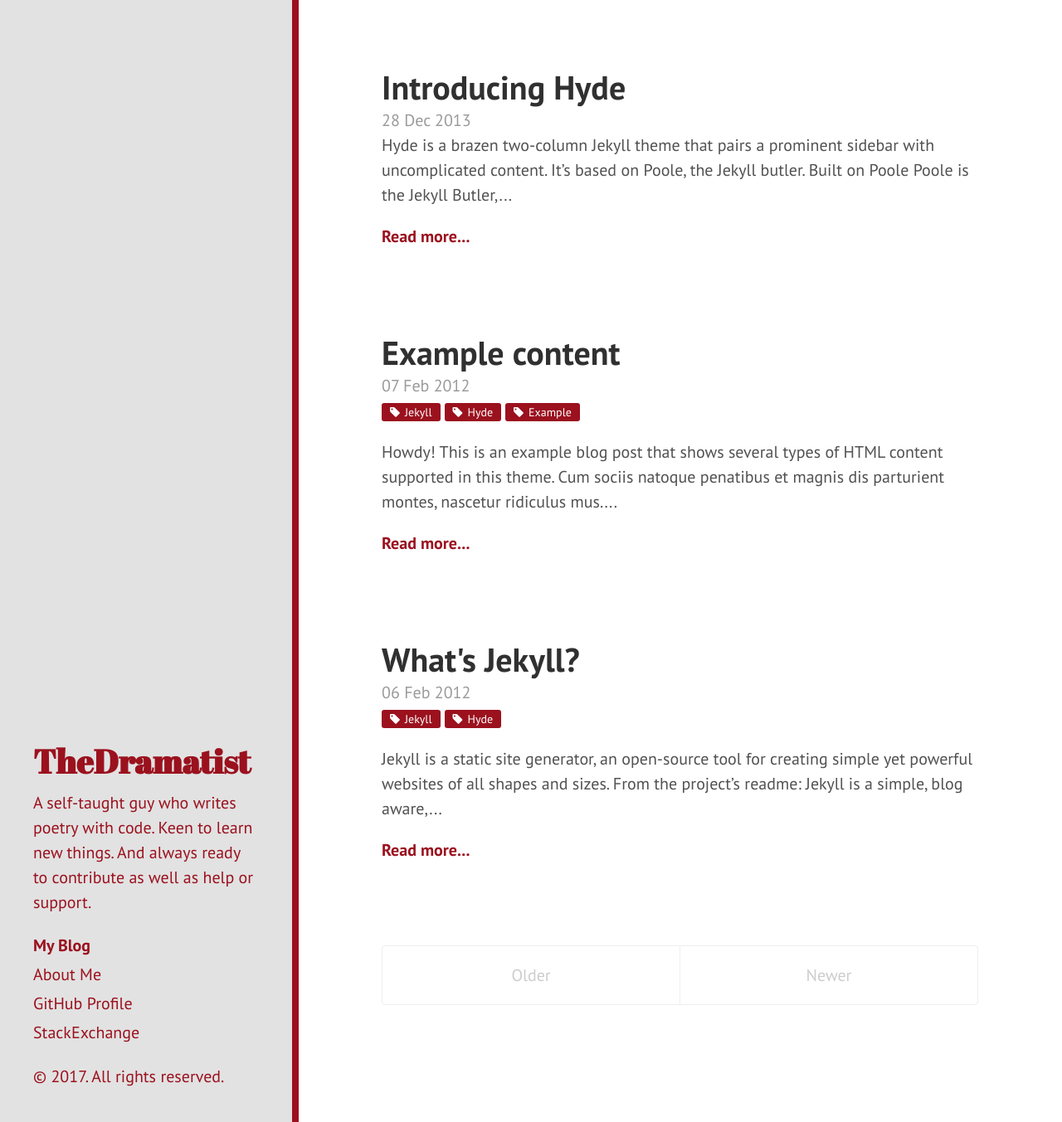
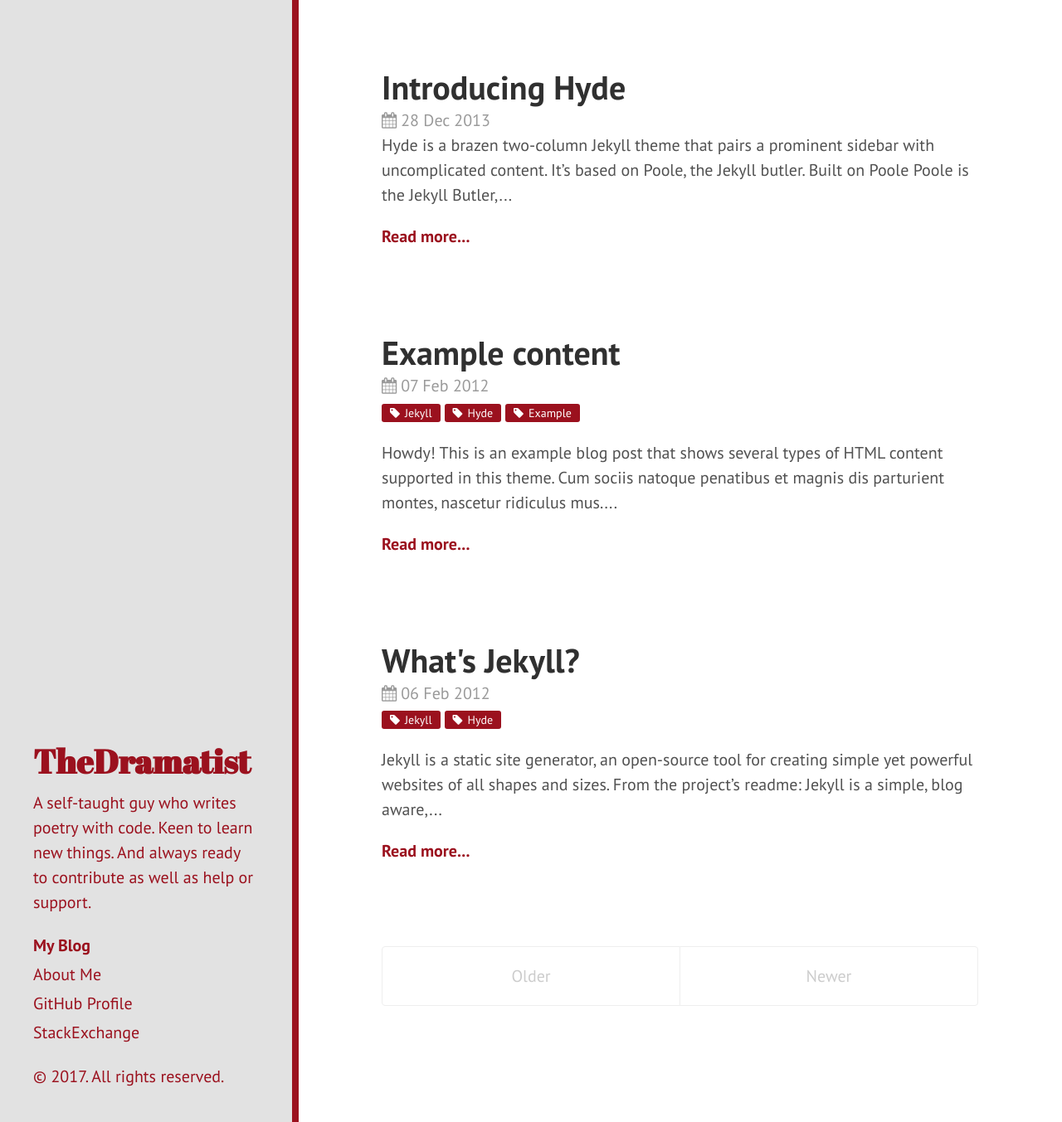
Before and after one commit to khanrn/codemascot.github.io, a Jekyll site: the page built from index.html, in a window 1280 px wide and 1353 px high. Shown: the whole window at 83% size. Built offline with Jekyll 4.4.1, drawn with Linux system fonts in a browser that asks for light colours; Markdown is read by kramdown in place of the engine named in the settings; the list of posts is cut into pages by our own code.

Commit message:
Calendar Icon Added

```diff
--- a/public/css/hyde.css
+++ b/public/css/hyde.css
@@ -80,6 +80,13 @@ html {
 
 .post-date {
     margin-bottom: 0rem;
+}
+.post-date:before {
+    content: "\f073";
+    font-family: "FontAwesome";
+    padding-right: 5px;
+    vertical-align: baseline;
+    font-size: .98rem;
 }
 
 @media (min-width: 48em) {
```
